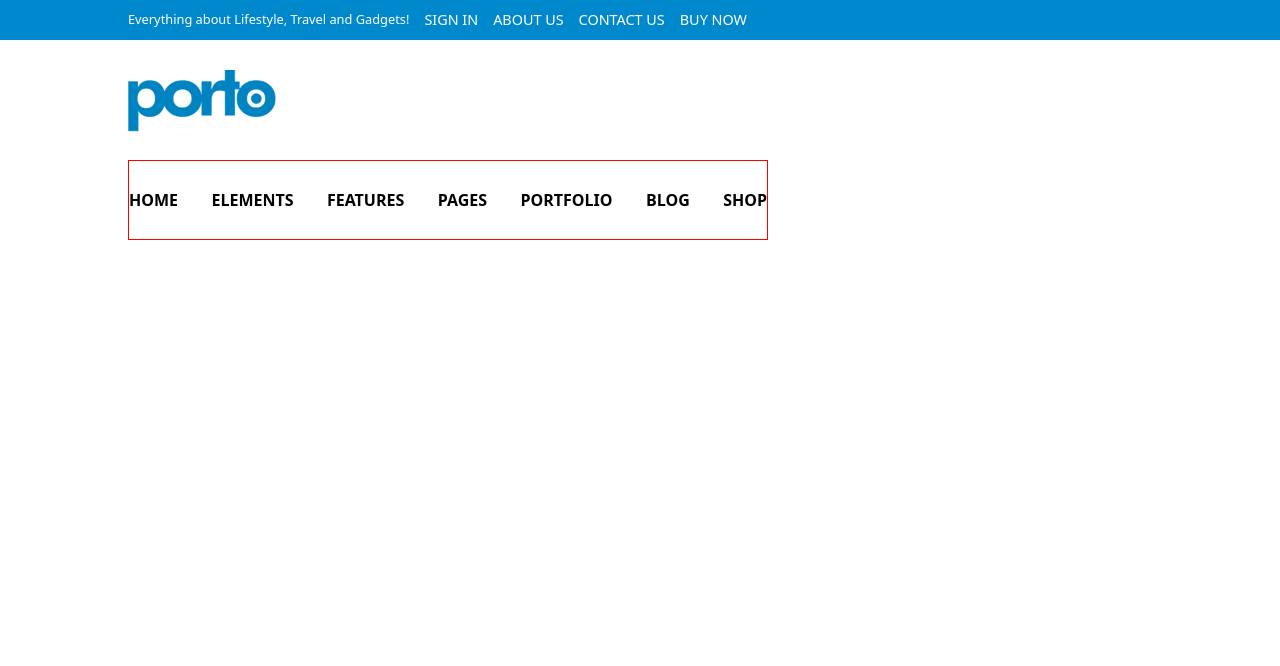
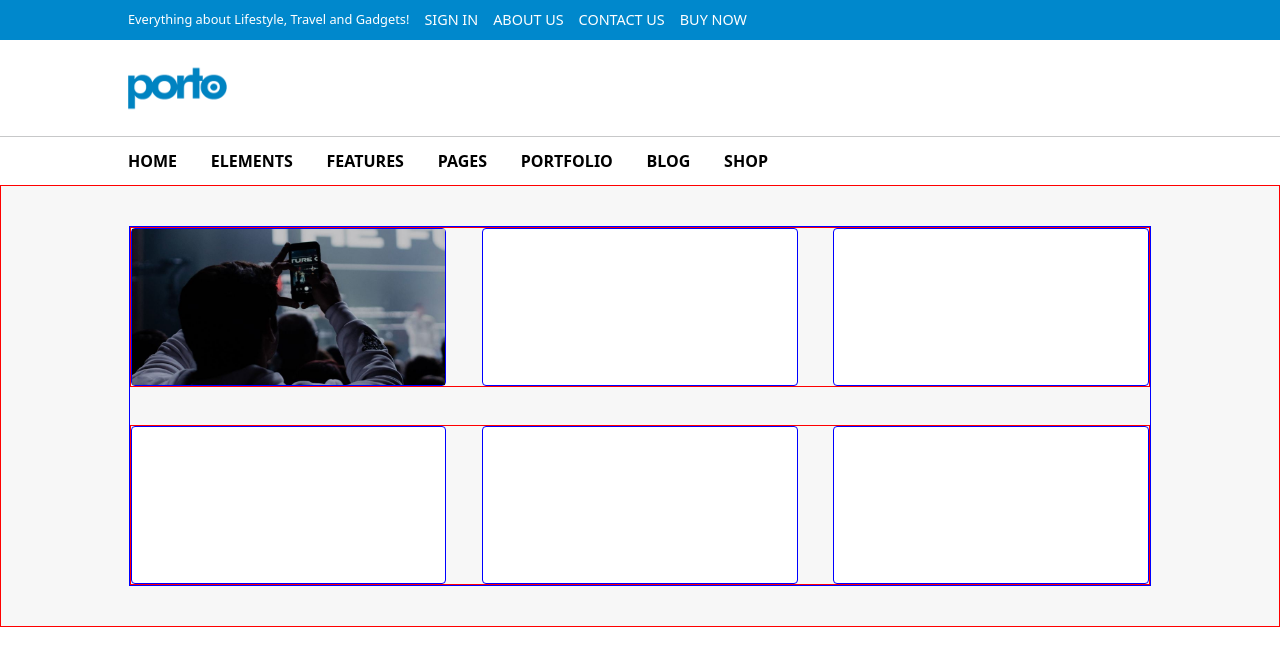
Before and after one commit to Dumy1994/proj-html-vuejs, a Vue app: page / in a window 1280 px wide. Shown: the top 666 px of the page. Built offline with nearby package versions, Linux system fonts and the light colour scheme.

Commit message:
main section 1

```diff
--- a/src/components/HeaderApp.vue
+++ b/src/components/HeaderApp.vue
@@ -11,9 +11,12 @@
       <!-- section logo  -->
       <div class="logo d-flex align-items-center">
         <img src="../assets/img/logo-default-slim.png" alt="">
+
       </div>
       <!-- nav bar  -->
-      <nav class="navbar debug">
+       <hr>
+      <nav class="navbar">
+
         <div  v-for="(bar,index) in dati" :key="index">
           <a href="#">{{bar}}</a>
         </div>
@@ -38,7 +41,6 @@ export default {
     computed:{
 
     },
-
 }
 </script>
 
@@ -52,7 +54,6 @@ export default {
       color: $txt-white;
       font-size: 0.8rem;
       margin-bottom: 0;
-
     }
     a{
       text-decoration: none;
@@ -63,29 +64,33 @@ export default {
     }
   }
   .logo{
-    height: 15vh;
+    height: 12vh;
     width: 80%;
     margin: 0 auto;
     background-color: $bg-white;
     img{
-      height: 60%;
-
+      height: 50%;
     }
-
   }
+  hr{
+      color: $br-white2;
+      margin: 0 !important;
+    }
   .navbar{
-    height: 10vh;
+    height: 6vh;
     width: 50%;
     margin-left: 10%;
     background-color: $bg-white;
-    border-top:1px solid $br-white2;
     a{
       text-decoration: none;
       color: $txt-black;
       font-weight: 700;
-    }
-    .active{
-      color: $txt-blue;
+      &:hover {
+        color: $txt-blue;
+      }
+      &:active {
+        color: $txt-blue;
+      }
     }
   }
 
--- a/src/components/MainApp.vue
+++ b/src/components/MainApp.vue
@@ -1,11 +1,13 @@
 <template>
   <div>
-
+    <one-section-main/>
   </div>
 </template>
 
 <script>
+import OneSectionMain from './OneSectionMain.vue'
 export default {
+  components: { OneSectionMain },
   name:'MainApp',
   data(){
         return{
--- /dev/null
+++ b/src/components/OneSectionMain.vue
@@ -0,0 +1,75 @@
+<template>
+  <div class="debug p-0 container-fluid section">
+      <div class="preview d-flex flex-column justify-content-between  debug2">
+          <!-- section 1  -->
+          <div class="col-12 container-card d-flex justify-content-between debug">
+              <div class="col-3 card debug2">
+                  <img src="../assets/img/blog-46.jpg" alt= "blog-46">
+              </div>
+              <div class="col-3 card  debug2">
+
+              </div>
+              <div class="col-3 card debug2">
+
+              </div>
+          </div>
+          <!-- section 2  -->
+          <div class="col-12 container-card d-flex justify-content-between debug">
+              <div class="col-3 card debug2">
+
+              </div>
+              <div class="col-3 card  debug2">
+
+              </div>
+              <div class="col-3 card debug2">
+
+              </div>
+          </div>
+
+
+
+      </div>
+  </div>
+</template>
+
+<script>
+export default {
+  name:'OneSectionMain',
+  data(){
+        return{
+
+        }
+    },
+    methods:{
+
+
+    },
+    computed:{
+
+    },
+}
+</script>
+
+<style lang="scss">
+@import "./style/general.scss";
+.section{
+    background-color: $bg-white-dark;
+    .preview{
+    width: 80%;
+    height: 45vh;
+    margin: 5vh auto;
+
+    .container-card{
+        height: 20vh;
+        .card{
+            width: 31%;
+            img{
+                height: 100%;
+            }
+        }
+    }
+}
+}
+
+
+</style>
```
